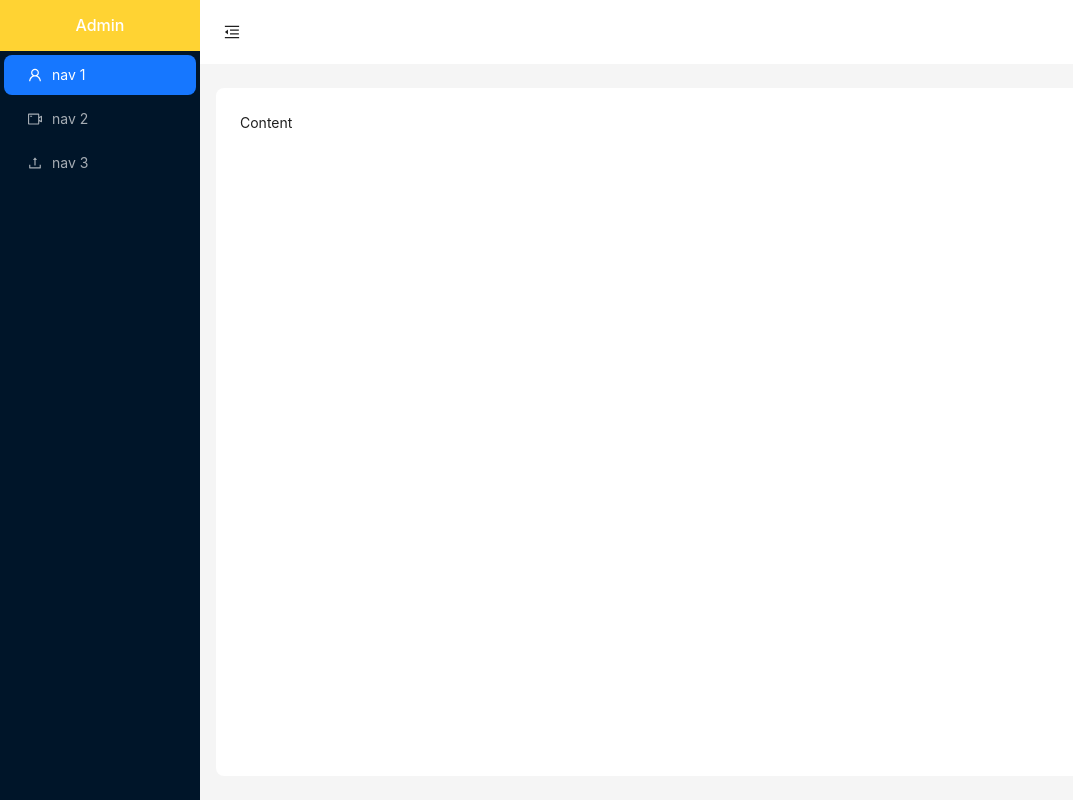
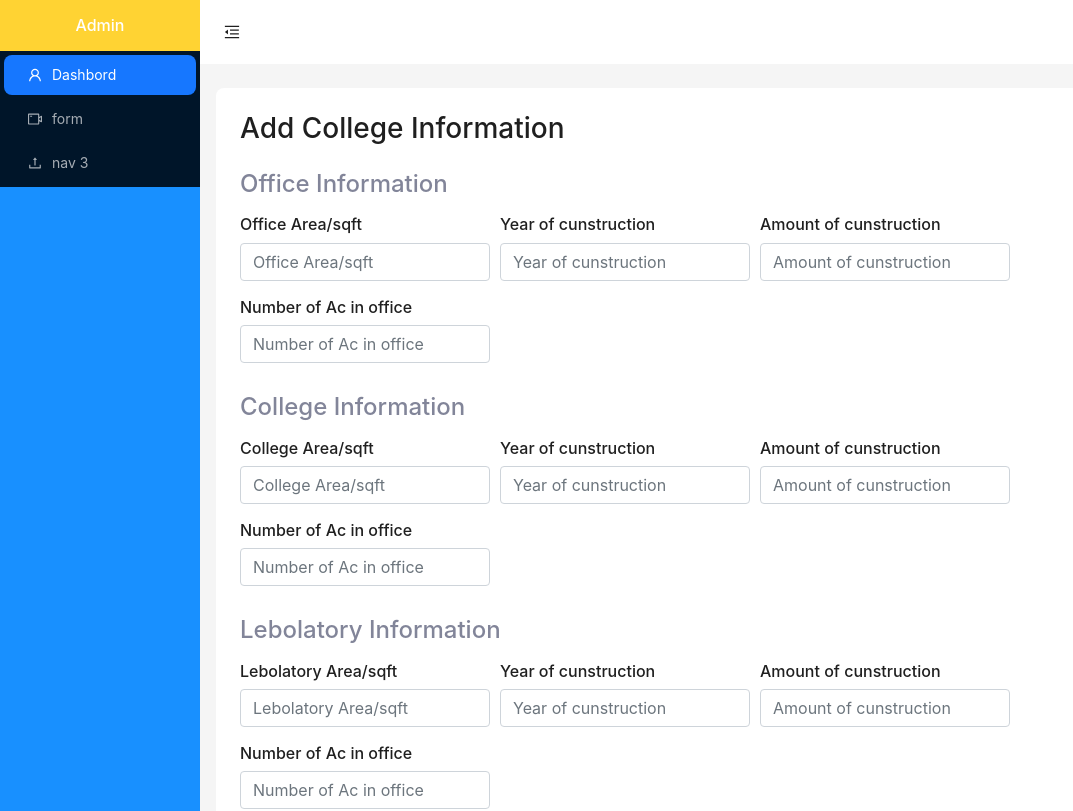
Before and after one commit to umang045/Project-sem7, a React (Vite) app in the folder frontend/: page /form in a window 1280 px wide. Shown: the top 811 px of the page, without its empty margins (0-1073 px from the left). Built offline with nearby package versions, Linux system fonts and the light colour scheme.

Commit message:
add form to project

```diff
--- a/frontend/src/App.css
+++ b/frontend/src/App.css
@@ -0,0 +1,45 @@
+:root {
+    --color-212529: #212529;
+    --color-ffd333: #ffd333;
+    --color-47ad24: #47ad24;
+    --color-e52e2e: #e52e2e;
+    --color-828599: #828599;
+    --color-3d464d: #ed464d;
+    --color-c3d4da: #ced4da;
+}
+
+.gap-15 {
+    gap: 10px;
+}
+
+.green {
+    color: var(--color-47ad24);
+    font-size: 14px;
+}
+
+.red {
+    color: var(--color-212529);
+    font-size: 14px;
+}
+
+.form-control {
+    width: 250px;
+    box-shadow: none;
+    border-color: var(--color-c3d4da);
+    margin-right: 10px;
+}
+
+.form-container form h4 {
+    color: #828599;
+    width: 100%;
+    margin-bottom: 0px;
+}
+
+.form-container form {
+    display: flex;
+    flex-wrap: wrap;
+}
+
+.sub-components {
+    padding-bottom: 30px;
+}
--- a/frontend/src/App.jsx
+++ b/frontend/src/App.jsx
@@ -1,18 +1,30 @@
-import { useState } from 'react'
-import reactLogo from './assets/react.svg'
-import viteLogo from '/vite.svg'
-import './App.css'
-import { Home } from '../Pages/Home'
-import MainLayout from './Components/MainLayout'
+import { useState } from "react";
+import "./App.css";
+import MainLayout from "./Components/MainLayout";
+import {
+  BrowserRouter as Router,
+  Routes,
+  Route,
+  BrowserRouter,
+} from "react-router-dom";
+
+
+import AddClgInfo from "./Pages/AddClgInfo";
 
 function App() {
-  const [count, setCount] = useState(0)
+  const [count, setCount] = useState(0);
 
   return (
     <>
-      <MainLayout/>
+      <BrowserRouter>
+        <Routes>
+          <Route path="/" element={<MainLayout />}>
+            <Route path="form" element={<AddClgInfo></AddClgInfo>}></Route>
+          </Route>
+        </Routes>
+      </BrowserRouter>
     </>
-  )
+  );
 }
 
-export default App
+export default App;
--- /dev/null
+++ b/frontend/src/Components/CustomInput.jsx
@@ -0,0 +1,24 @@
+import React from "react";
+
+function CustomInput(props) {
+    const {type , placeholder , i_id ,i_class , name ,onChng,val,onBlr} = props
+  return (
+    <>
+      <div className="form-floating mt-3">
+      <label className="h6" htmlFor={placeholder}>{placeholder}</label>
+        <input
+          type={type}
+          className={`form-control ${i_class}`}
+          id={i_id}
+          placeholder={placeholder}
+          name={name}
+          onChange={onChng}
+          value={val}
+          onBlur={onBlr}
+        />
+      </div>
+    </>
+  );
+}
+
+export default CustomInput;
--- a/frontend/src/Components/MainLayout.jsx
+++ b/frontend/src/Components/MainLayout.jsx
@@ -1,21 +1,29 @@
-import React, { useState } from 'react'
+import React, { useState } from "react";
+import { useNavigate, Outlet, Link, Navigate } from "react-router-dom";
 import {
   MenuFoldOutlined,
   MenuUnfoldOutlined,
   UploadOutlined,
   UserOutlined,
   VideoCameraOutlined,
-  } from '@ant-design/icons';
-  import { Button, Layout, Menu, theme } from 'antd';
+} from "@ant-design/icons";
+import { Button, Layout, Menu, theme } from "antd";
 const { Header, Sider, Content } = Layout;
+
+
+
 const MainLayout = () => {
   const [collapsed, setCollapsed] = useState(false);
   const {
     token: { colorBgContainer, borderRadiusLG },
   } = theme.useToken();
+
+
+
+  const navigate = useNavigate();
   return (
-    <Layout>
-      <Sider trigger={null} collapsible collapsed={collapsed}>
+    <Layout className="position-relative overflow-y-auto">
+      <Sider  className="position-relative sidebar fixed-top"trigger={null} collapsible collapsed={collapsed}>
         <div className="logo">
           <h6 className="text-white  text-center py-3 mb-0">
             <span className="sm-logo">Admin</span>
@@ -23,25 +31,31 @@ const MainLayout = () => {
             {/* <span className="lg-logo">E-Comm</span> */}
           </h6>
         </div>
-        <Menu
+        <Menu className="position-static"
           theme="dark"
           mode="inline"
-          defaultSelectedKeys={['1']}
+          defaultSelectedKeys={[""]}
+          onClick={({ key }) => {
+            if (key == "signout") {
+            } else {
+              navigate(key);
+            }
+          }}
           items={[
             {
-              key: '1',
+              key: "",
               icon: <UserOutlined />,
-              label: 'nav 1',
+              label: "Dashbord",
             },
             {
-              key: '2',
+              key: "form",
               icon: <VideoCameraOutlined />,
-              label: 'nav 2',
+              label: "form",
             },
             {
-              key: '3',
+              key: "other",
               icon: <UploadOutlined />,
-              label: 'nav 3',
+              label: "nav 3",
             },
           ]}
         />
@@ -58,7 +72,7 @@ const MainLayout = () => {
             icon={collapsed ? <MenuUnfoldOutlined /> : <MenuFoldOutlined />}
             onClick={() => setCollapsed(!collapsed)}
             style={{
-              fontSize: '16px',
+              fontSize: "16px",
               width: 64,
               height: 64,
             }}
@@ -66,18 +80,18 @@ const MainLayout = () => {
         </Header>
         <Content
           style={{
-            margin: '24px 16px',
+            margin: "24px 16px",
             padding: 24,
             minHeight: 280,
             background: colorBgContainer,
             borderRadius: borderRadiusLG,
           }}
         >
-          Content
+          <Outlet />
         </Content>
       </Layout>
     </Layout>
-  )
-}
+  );
+};
 
-export default MainLayout
+export default MainLayout;
--- /dev/null
+++ b/frontend/src/Pages/AddClgInfo.jsx
@@ -0,0 +1,116 @@
+import React from "react";
+import CustomInput from "../Components/CustomInput";
+
+const AddClgInfo = () => {
+  return (
+    <div>
+      <h3 className="mb-4 ">Add College Information</h3>
+      <div className="form-container">
+        <form>
+          <div className="components">
+            <div className="sub-components d-flex flex-wrap">
+              <h4 className="mb-0">Office Information</h4>
+              <CustomInput type="text" placeholder="Office Area/sqft" name="title" />
+              <CustomInput type="text" placeholder="Year of cunstruction" name="title" />
+              <CustomInput type="text" placeholder="Amount of cunstruction" name="title" />
+              <CustomInput type="text" placeholder="Number of Ac in office" name="title" />
+            </div>
+            <div className="sub-components d-flex flex-wrap mb-0">
+              <h4 className="mb-0">College Information</h4>
+              <CustomInput type="text" placeholder="College Area/sqft" name="title" />
+              <CustomInput type="text" placeholder="Year of cunstruction" name="title" />
+              <CustomInput type="text" placeholder="Amount of cunstruction" name="title" />
+              <CustomInput type="text" placeholder="Number of Ac in office" name="title" />
+            </div>
+            <div className="sub-components d-flex flex-wrap mb-0">
+              <h4 className="mb-0">Lebolatory Information</h4>
+              <CustomInput type="text" placeholder="Lebolatory Area/sqft" name="title" />
+              <CustomInput type="text" placeholder="Year of cunstruction" name="title" />
+              <CustomInput type="text" placeholder="Amount of cunstruction" name="title" />
+              <CustomInput type="text" placeholder="Number of Ac in office" name="title" />
+            </div>
+            <div className="sub-components d-flex flex-wrap mb-0">
+              <h4 className="mb-0">Hostel Information</h4>
+              <CustomInput type="text" placeholder="Hostel Area/sqft" name="title" />
+              <CustomInput type="text" placeholder="Year of cunstruction" name="title" />
+              <CustomInput type="text" placeholder="Amount of cunstruction" name="title" />
+              <CustomInput type="text" placeholder="Number of Ac in office" name="title" />
+            </div>
+            <div className="sub-components d-flex flex-wrap mb-0">
+              <h4 className="mb-0">Store Room Information</h4>
+              <CustomInput type="text" placeholder="Store Room Area/sqft" name="title" />
+              <CustomInput type="text" placeholder="Year of cunstruction" name="title" />
+              <CustomInput type="text" placeholder="Amount of cunstruction" name="title" />
+              <CustomInput type="text" placeholder="Number of Ac in office" name="title" />
+            </div>
+
+            <div className="sub-components d-flex flex-wrap mb-0">
+              <h4 className="mb-0">Meeting Room Information</h4>
+              <CustomInput type="text" placeholder="Meeting Room Area/sqft" name="title" />
+              <CustomInput type="text" placeholder="Year of cunstruction" name="title" />
+              <CustomInput type="text" placeholder="Amount of cunstruction" name="title" />
+              <CustomInput type="text" placeholder="Number of Ac in office" name="title" />
+            </div>
+
+            <div className="sub-components d-flex flex-wrap mb-0">
+              <h4 className="mb-0">Other Room Information</h4>
+              <CustomInput type="text" placeholder="Other Room Area/sqft" name="title" />
+              <CustomInput type="text" placeholder="Year of cunstruction" name="title" />
+              <CustomInput type="text" placeholder="Amount of cunstruction" name="title" />
+              <CustomInput type="text" placeholder="Number of Ac in office" name="title" />
+            </div>
+
+            <div className="sub-components d-flex flex-wrap mb-0">
+              <h4 className="mb-0">ExamClass Room Information</h4>
+              <CustomInput type="text" placeholder="ExamClass Room Area/sqft" name="title" />
+              <CustomInput type="text" placeholder="Year of cunstruction" name="title" />
+              <CustomInput type="text" placeholder="Amount of cunstruction" name="title" />
+              <CustomInput type="text" placeholder="Number of Ac in office" name="title" />
+            </div>
+
+            <div className="sub-components d-flex flex-wrap mb-0">
+              <h4 className="mb-0">Staff quter Information</h4>
+              <CustomInput type="text" placeholder="Staff quter Area/sqft" name="title" />
+              <CustomInput type="text" placeholder="Year of cunstruction" name="title" />
+              <CustomInput type="text" placeholder="Amount of cunstruction" name="title" />
+              <CustomInput type="text" placeholder="Number of Ac in office" name="title" />
+            </div>
+            <div className="sub-components d-flex flex-wrap mb-0">
+              <h4 className="mb-0">labour quter Information</h4>
+              <CustomInput type="text" placeholder="labour quter Area/sqft" name="title" />
+              <CustomInput type="text" placeholder="Year of cunstruction" name="title" />
+              <CustomInput type="text" placeholder="Amount of cunstruction" name="title" />
+              <CustomInput type="text" placeholder="Number of Ac in office" name="title" />
+            </div>
+
+            <div className="sub-components d-flex flex-wrap mb-0">
+              <h4 className="mb-0">Staff Room Information</h4>
+              <CustomInput type="text" placeholder="Staff Room Area/sqft" name="title" />
+              <CustomInput type="text" placeholder="Year of cunstruction" name="title" />
+              <CustomInput type="text" placeholder="Amount of cunstruction" name="title" />
+              <CustomInput type="text" placeholder="Number of Ac in office" name="title" />
+            </div>
+
+            <div className="sub-components d-flex flex-wrap mb-0">
+              <h4 className="mb-0">Auditorium  Information</h4>
+              <CustomInput type="text" placeholder="Auditorium  Area/sqft" name="title" />
+              <CustomInput type="text" placeholder="Year of cunstruction" name="title" />
+              <CustomInput type="text" placeholder="Amount of cunstruction" name="title" />
+              <CustomInput type="text" placeholder="Number of Ac in office" name="title" />
+            </div>
+
+            <div className="sub-components d-flex flex-wrap mb-0">
+              <h4 className="mb-0">Record Room Information</h4>
+              <CustomInput type="text" placeholder="Record Room Area/sqft" name="title" />
+              <CustomInput type="text" placeholder="Year of cunstruction" name="title" />
+              <CustomInput type="text" placeholder="Amount of cunstruction" name="title" />
+              <CustomInput type="text" placeholder="Number of Ac in office" name="title" />
+            </div>
+          </div>
+        </form>
+      </div>
+    </div>
+  );
+};
+
+export default AddClgInfo;
--- a/frontend/src/index.css
+++ b/frontend/src/index.css
@@ -1,22 +1,30 @@
-.trigger
-{
+.trigger {
     padding: 0 24px;
     font-size: 18px;
     line-height: 64px;
     cursor: pointer;
     transition: color 0.3s;
 }
-.trigger:hover{
-   color: #1890ff;
-}
-.logo
-{
-  background-color: #ffd333;
-  margin: 0;
-  /* height: 64px; */
+
+.trigger:hover {
+    color: #1890ff;
 }
 
-.ant-layout
-{
+.logo {
+    background-color: #ffd333;
+    margin: 0;
+    /* height: 64px; */
+}
+
+.ant-layout {
     min-height: 100vh;
 }
+
+.sidebar {
+    width: 250px;
+    /* Adjust width as needed */
+    background-color: #1890ff;
+    /* Adjust background color */
+    color: #fff;
+    /* Adjust text color */
+}
```
Also changed, not shown: frontend/src/Pages/Home.jsx (renamed from frontend/Pages/Home.jsx). Lines whose indentation alone changed are shown as unchanged.
